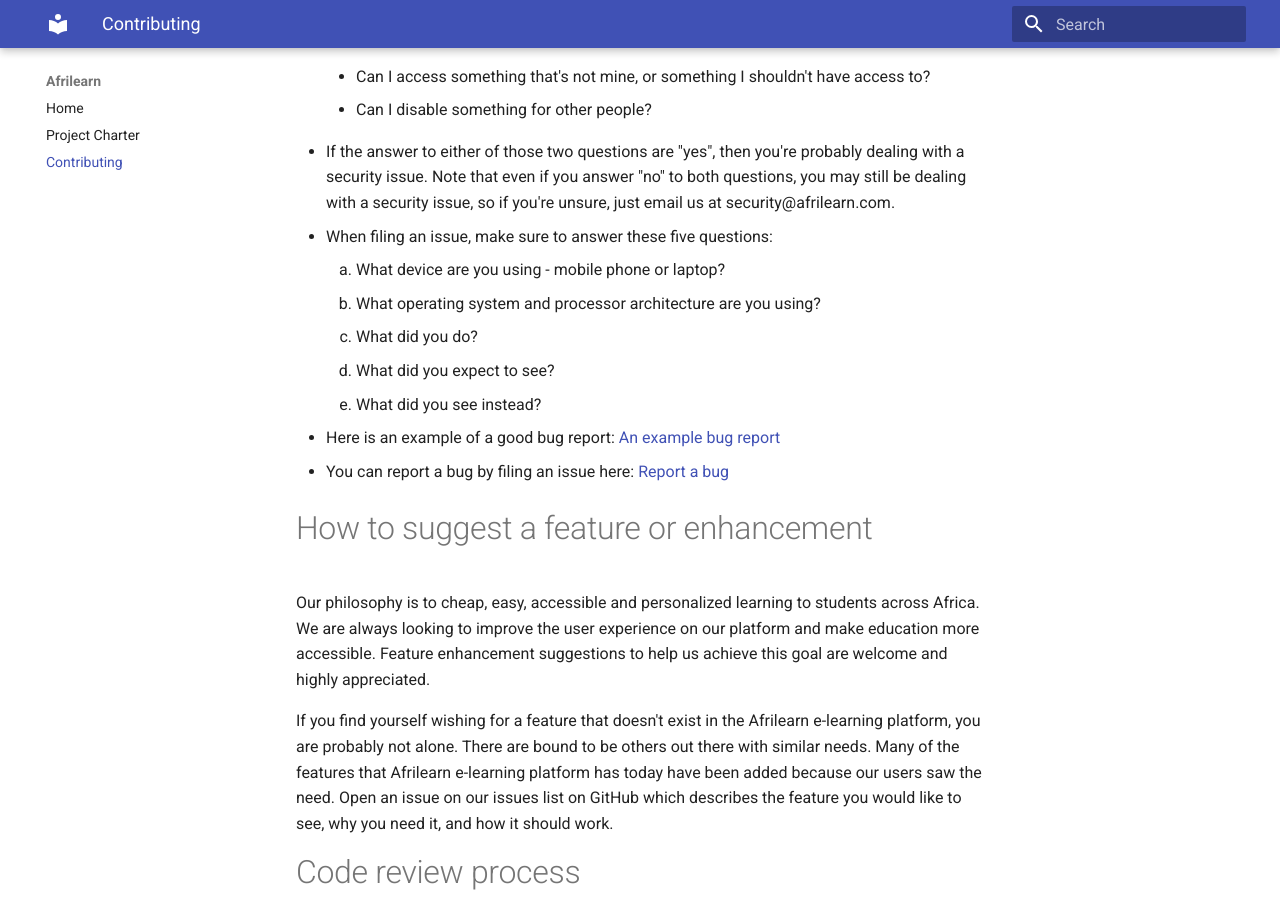
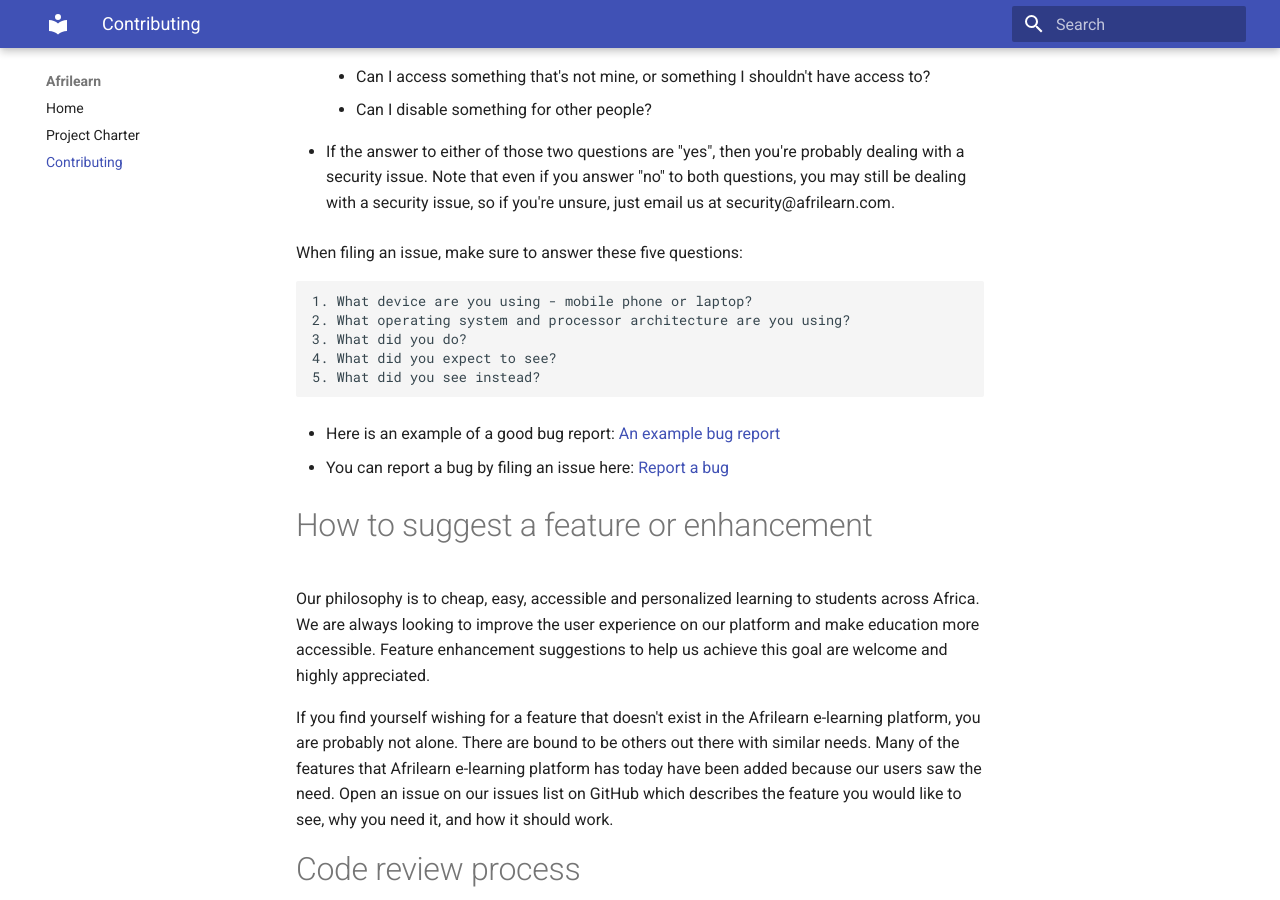
Before and after one commit to UNICEF-AFRILEARN/documentation, an MkDocs documentation site: the page built from docs/contributing.md, in a window 1280 px wide and 900 px high, scrolled down 2078 px. Built offline with MkDocs 1.6.1 and Material for MkDocs 9.7.7, drawn with Linux system fonts in a browser that asks for light colours.

```diff
--- a/docs/contributing.md
+++ b/docs/contributing.md
@@ -63,7 +63,7 @@ By contributing, you agree that your contributions will be licensed under the [G
 
 - If the answer to either of those two questions are "yes", then you're probably dealing with a security issue. Note that even if you answer "no" to both questions, you may still be dealing with a security issue, so if you're unsure, just email us at security@afrilearn.com.
 
-- When filing an issue, make sure to answer these five questions:
+When filing an issue, make sure to answer these five questions:
 
     1. What device are you using - mobile phone or laptop?
     2. What operating system and processor architecture are you using?
```
Also changed, not shown: site/contributing/index.html, site/search/search_index.json, 1 other file.
